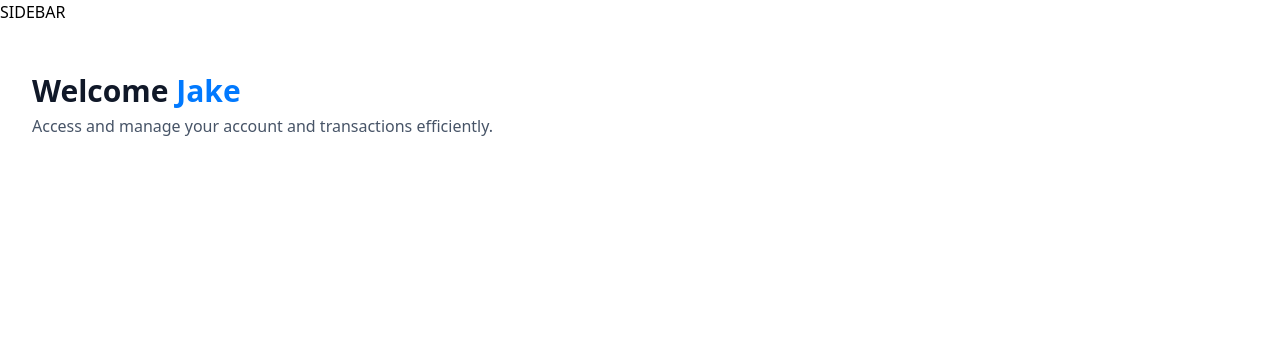
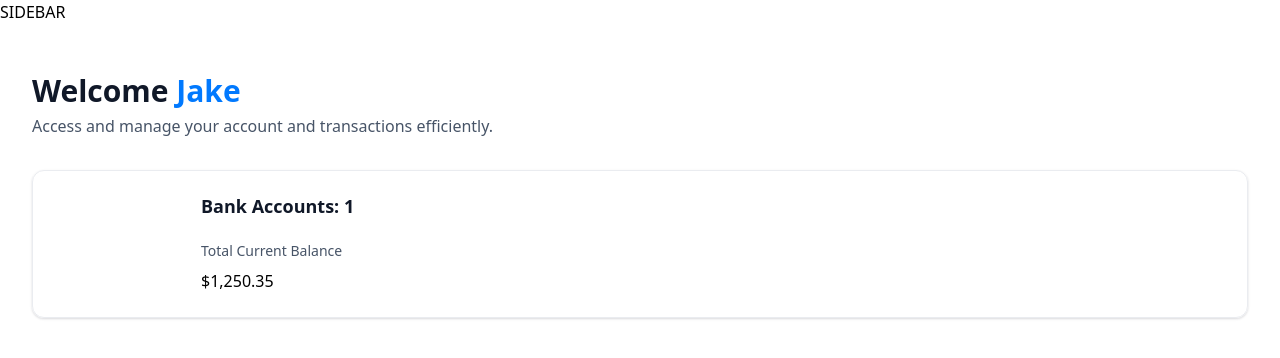
Before and after one commit to anantiikenna/top_bank, a Next.js app: page / in a window 1280 px wide. Shown: the top 358 px of the page. Built offline with nearby package versions, Linux system fonts and the light colour scheme.

Commit message:
"Added TotalBalanceBox component to page.tsx, updated package-lock.json and package.json with new dependencies"

```diff
--- a/app/(root)/page.tsx
+++ b/app/(root)/page.tsx
@@ -1,4 +1,5 @@
 import HeaderBox from '@/components/HeaderBox'
+import TotalBalanceBox from '@/components/TotalBalanceBox';
 import React from 'react'
 
 const Home = () => {
@@ -13,6 +14,12 @@ const Home = () => {
           user={ loggedIn?.firstName || 'Guest' }
           subtext='Access and manage your account and transactions efficiently.'
           />
+
+          <TotalBalanceBox
+            accounts={[]}
+            totalBanks={1}
+            totalCurrentBalance={1250.35}
+          />
         </header>
       </div>
     </section>
--- /dev/null
+++ b/components/AnimatedCounter.tsx
@@ -0,0 +1,20 @@
+'use client'
+
+import React from 'react';
+import CountUp from 'react-countup';
+
+const AnimatedCounter = ({ amount}: {amount: number}) => {
+  return (
+    <div className='w-full'>
+        <CountUp
+          decimal='.'
+          decimals={2}
+          duration={2.75}
+          prefix='$'
+          end={amount}
+        />
+    </div>
+  )
+}
+
+export default AnimatedCounter
--- /dev/null
+++ b/components/TotalBalanceBox.tsx
@@ -0,0 +1,26 @@
+import AnimatedCounter from "./AnimatedCounter";
+
+const TotalBalanceBox = ({
+    accounts = [], totalBanks, totalCurrentBalance
+}: TotlaBalanceBoxProps) => {
+  return (
+    <section className="total-balance">
+        <div className="total-balance-chart">
+            {/* DoughnutChart */}
+        </div>
+        <div className="flex flex-col gap-6">
+            <h2 className="header-2">
+                Bank Accounts: {totalBanks}
+            </h2>
+            <div className="flex flex-col gap-2">
+                <p className="total-balance-label">
+                    Total Current Balance
+                </p>
+                    <AnimatedCounter amount= {totalCurrentBalance} />
+            </div>
+        </div>
+    </section>
+  )
+}
+
+export default TotalBalanceBox;
--- a/package.json
+++ b/package.json
@@ -14,7 +14,9 @@
     "clsx": "^2.1.1",
     "lucide-react": "^0.408.0",
     "next": "14.2.5",
+    "query-string": "^9.0.0",
     "react": "^18",
+    "react-countup": "^6.5.3",
     "react-dom": "^18",
     "tailwind-merge": "^2.4.0",
     "tailwindcss-animate": "^1.0.7"
```
Also changed, not shown: 1 other file (tests, documents, lock files or other folders).
